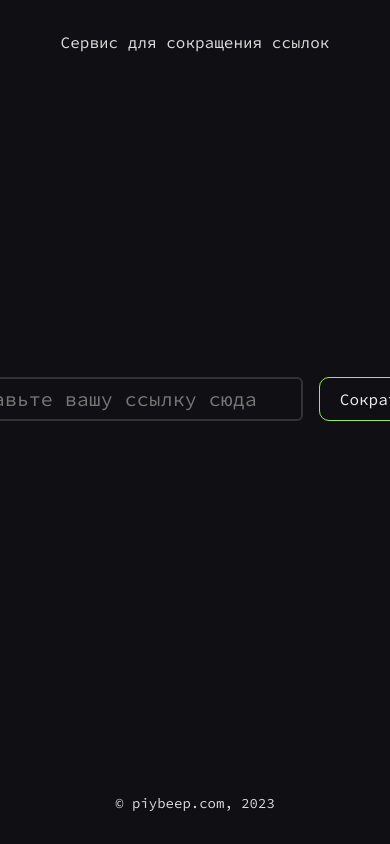
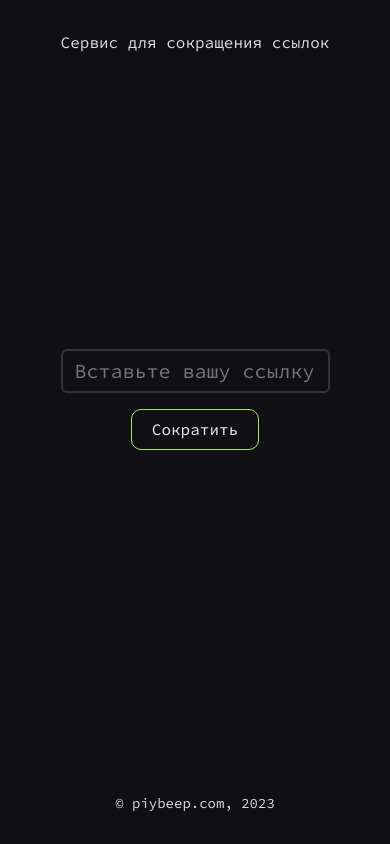
Before and after one commit to piybeep/shorter-c, a Next.js app: page / in a window 390 px wide. Built offline with nearby package versions, Linux system fonts and the light colour scheme.

Commit message:
style: небольшой адаптив

```diff
--- a/src/components/Button/Button.module.scss
+++ b/src/components/Button/Button.module.scss
@@ -1,4 +1,7 @@
 .btn {
+	width: fit-content;
+	height: fit-content;
+
 	cursor: pointer;
 	color: #ececec;
 	background: transparent;
--- a/src/components/TextInput/Input.module.scss
+++ b/src/components/TextInput/Input.module.scss
@@ -11,7 +11,7 @@
 	border: 2px solid #323237;
 	outline: none;
 
-	min-width: 360px;
+	max-width: 360px;
 	width: 100%;
 
 	&:focus {
--- a/src/modules/Footer/Footer.module.scss
+++ b/src/modules/Footer/Footer.module.scss
@@ -1,4 +1,6 @@
 .footer {
+	padding: 0 1rem;
+	text-align: center;
 	font-size: 14px;
 	margin: 2rem auto;
 	cursor: default;
--- a/src/modules/Header/Header.module.scss
+++ b/src/modules/Header/Header.module.scss
@@ -1,4 +1,6 @@
 .header {
+	padding: 0 1rem;
+	text-align: center;
 	margin: 2rem auto;
 	cursor: default;
 }
--- a/src/modules/Resultat/Resultat.module.scss
+++ b/src/modules/Resultat/Resultat.module.scss
@@ -3,6 +3,7 @@
 	flex-direction: column;
 	row-gap: 1rem;
 	align-items: center;
+	text-align: center;
 
 	span {
 		position: relative;
--- a/src/styles/globals.scss
+++ b/src/styles/globals.scss
@@ -38,9 +38,19 @@ main {
 	align-items: center;
 	flex-direction: column;
 	row-gap: 2rem;
+	padding: 0 1rem;
 
 	.user_input {
 		display: flex;
-		column-gap: 1rem;
+		gap: 1rem;
 	}
 }
+
+@media screen and (max-width: 540px) {
+	main {
+		.user_input {
+			flex-direction: column;
+			align-items: center;
+		}
+	}
+}
```
